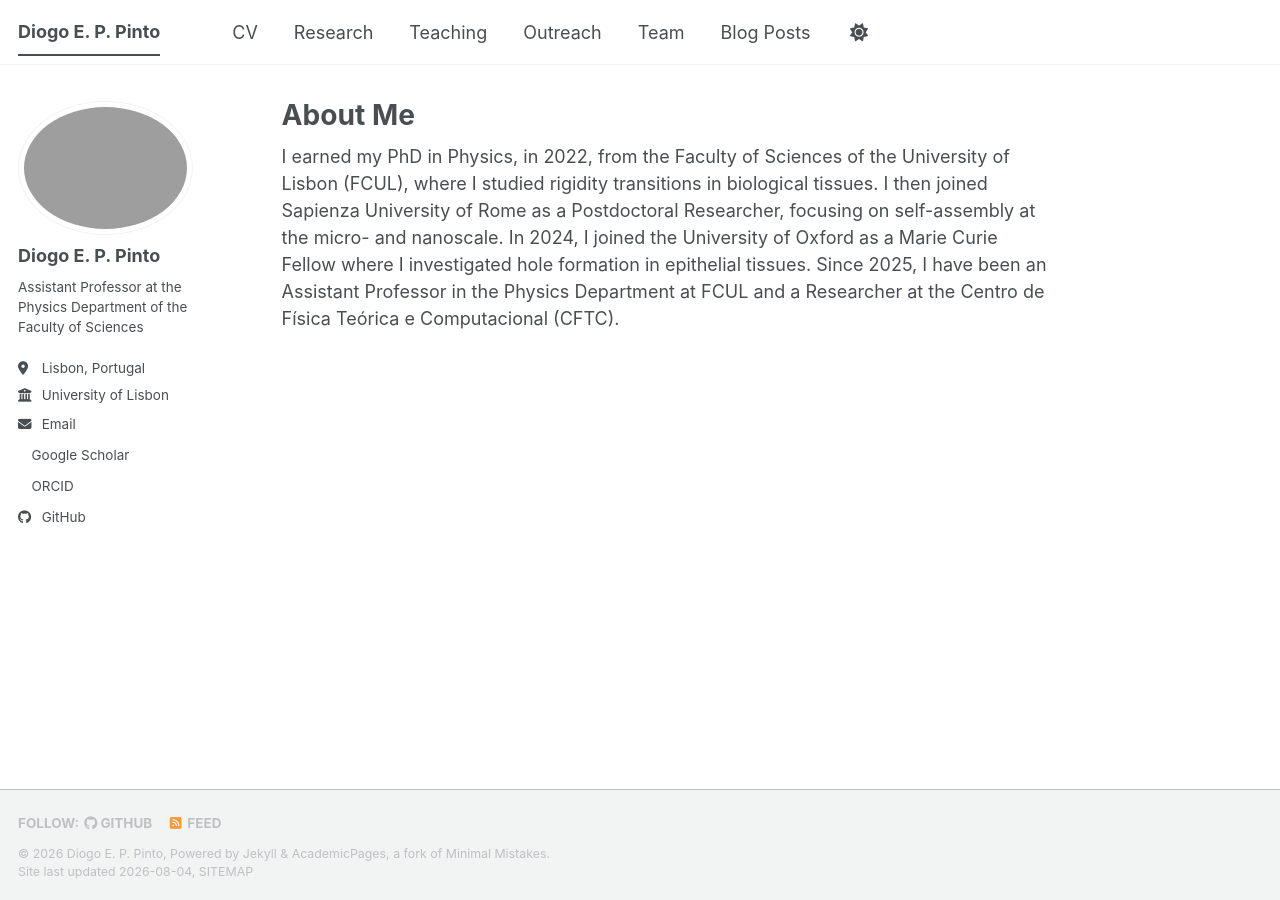
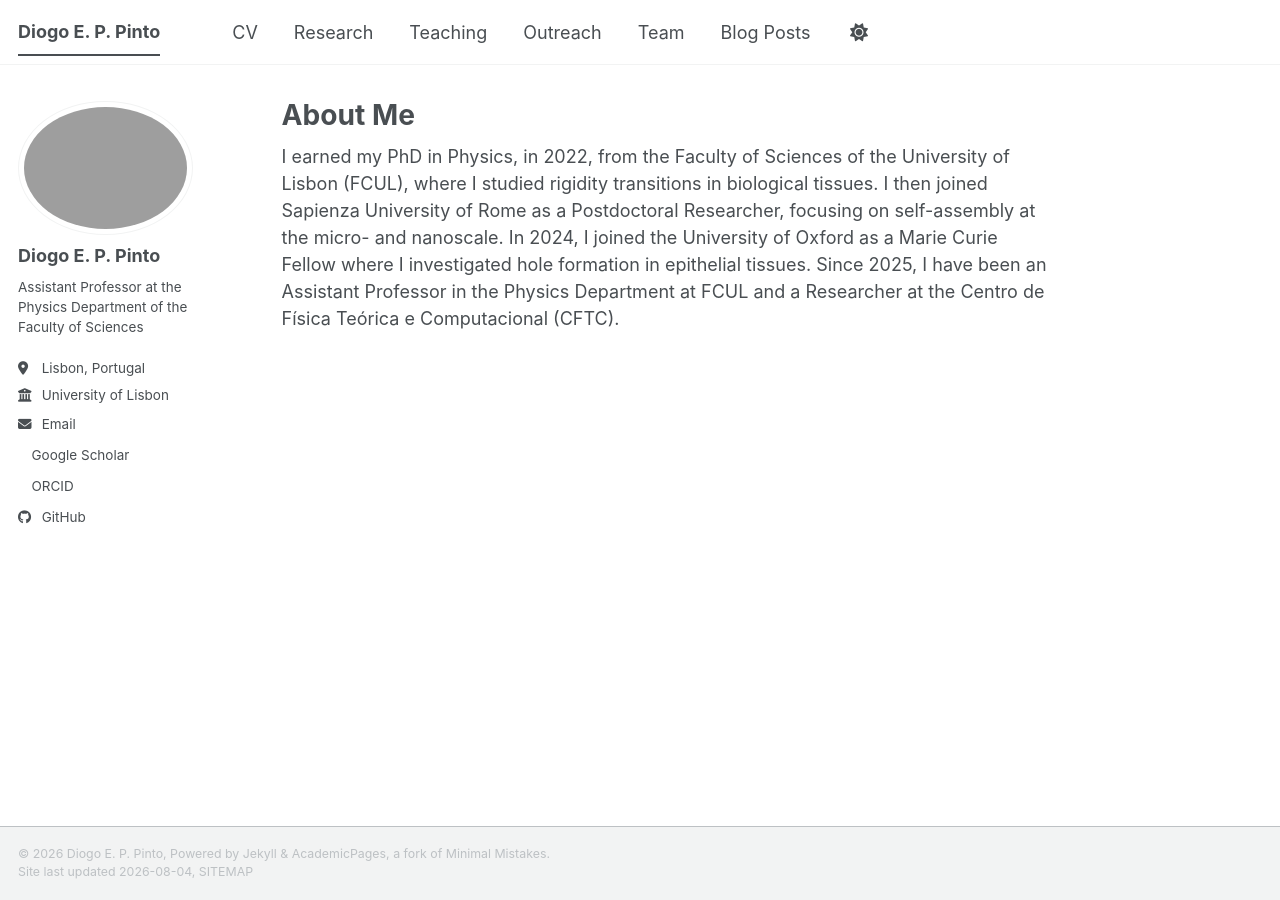
Before and after one commit to deppinto/deppinto.github.io, a Jekyll site: the page built from _pages/about.md, in a window 1280 px wide. Built offline with Jekyll 4.4.1, drawn with Linux system fonts in a browser that asks for light colours; a style sheet for code colours, icons or effects is not loaded.

Commit message:
Update footer.html

```diff
--- a/_includes/footer.html
+++ b/_includes/footer.html
@@ -1,25 +1,15 @@
 {% include base_path %}
 
-{% if site.author.github or site.author.bitbucket or site.atom_feed.hide != true %}
-<div class="page__footer-follow">
-  <ul class="social-icons">
-    {% if site.data.ui-text[site.locale].follow_label %}
-      <li><strong>{{ site.data.ui-text[site.locale].follow_label }}</strong></li>
-    {% endif %}
-    {% if site.author.github %}
-      <li><a href="https://github.com/{{ site.author.github }}"><i class="fab fa-github" aria-hidden="true"></i> GitHub</a></li>
-    {% endif %}
-    {% if site.author.bitbucket %}
-      <li><a href="https://bitbucket.org/{{ site.author.bitbucket }}"><i class="fab fa-bitbucket" aria-hidden="true"></i> Bitbucket</a></li>
-    {% endif %}
-    {% if site.atom_feed.hide != true %}
-    <li><a href="{% if site.atom_feed.path %}{{ site.atom_feed.path }}{% else %}{{ base_path }}/feed.xml{% endif %}"><i class="fa fa-fw fa-rss-square" aria-hidden="true"></i> {{ site.data.ui-text[site.locale].feed_label | default: "Feed" }}</a></li>
-    {% endif %}
-  </ul>
+  <div class="page__footer-copyright">
+    &copy; {{ site.time | date: '%Y' }} {{ site.name | default: site.title }},
+    {{ site.data.ui-text[site.locale].powered_by | default: "Powered by" }}
+    <a href="https://jekyllrb.com" rel="nofollow">Jekyll</a> &amp;
+    <a href="https://github.com/academicpages/academicpages.github.io">AcademicPages</a>,
+    a fork of
+    <a href="https://mademistakes.com/work/minimal-mistakes-jekyll-theme/" rel="nofollow">Minimal Mistakes</a>.<br />
+    Site last updated {{ "now" | date: '%Y-%m-%d' }},
+    <a href="/sitemap/" style="text-transform: uppercase;">
+      {{ site.data.ui-text[site.locale].site_map | default: "Sitemap" }}
+    </a>
+  </div>
 </div>
-{% endif %}
-
-<div class="page__footer-copyright">
-  &copy; {{ site.time | date: '%Y' }} {{ site.name | default: site.title }}, {{ site.data.ui-text[site.locale].powered_by | default: "Powered by" }} <a href="https://jekyllrb.com" rel="nofollow">Jekyll</a> &amp; <a href="https://github.com/academicpages/academicpages.github.io">AcademicPages</a>, a fork of <a href="https://mademistakes.com/work/minimal-mistakes-jekyll-theme/" rel="nofollow">Minimal Mistakes</a>.<br />
-  Site last updated {{ "now" | date: '%Y-%m-%d' }}, <a href="/sitemap/" style="text-transform: uppercase;">{{ site.data.ui-text[site.locale].site_map | default: "Sitemap" }}</a>
-</div>
```
